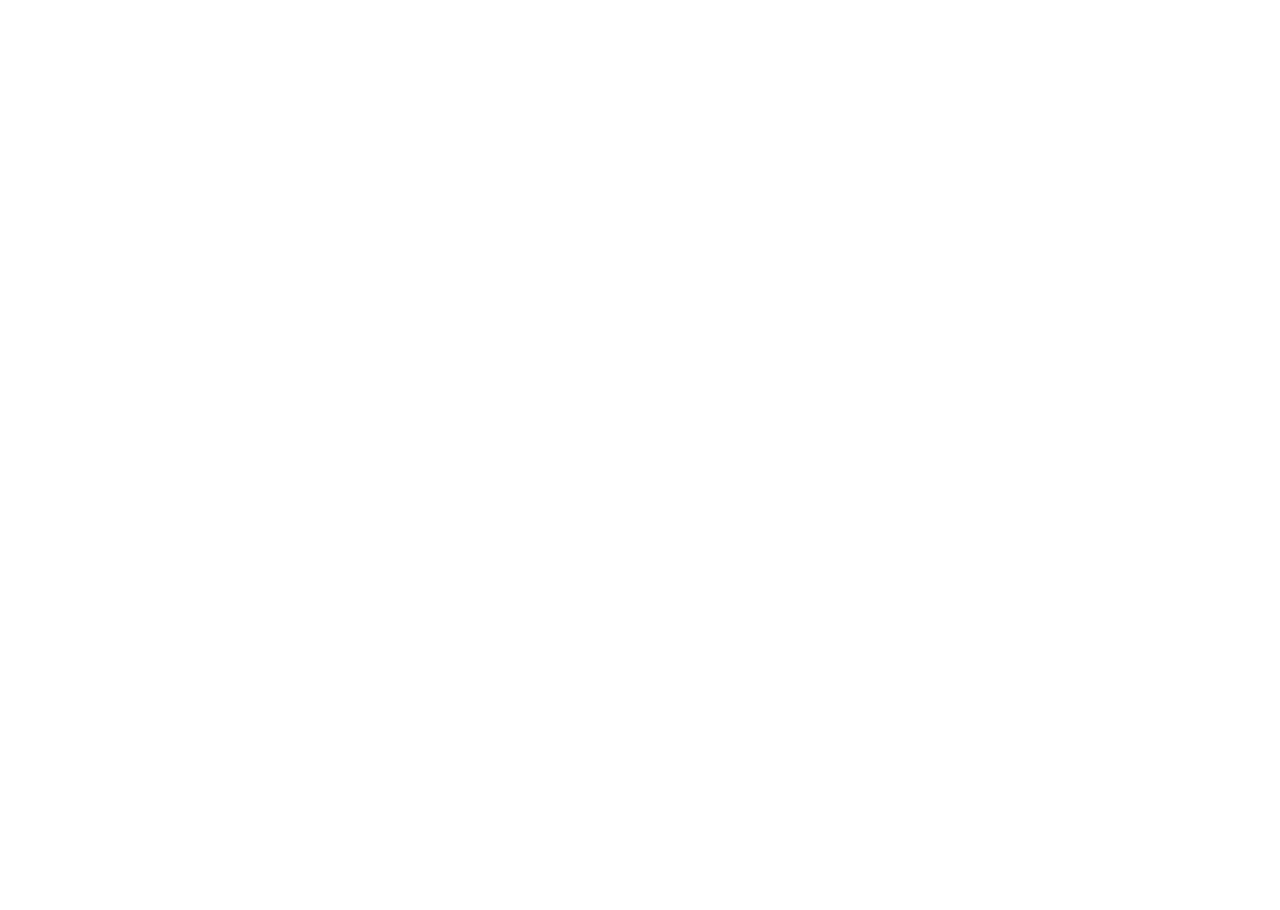
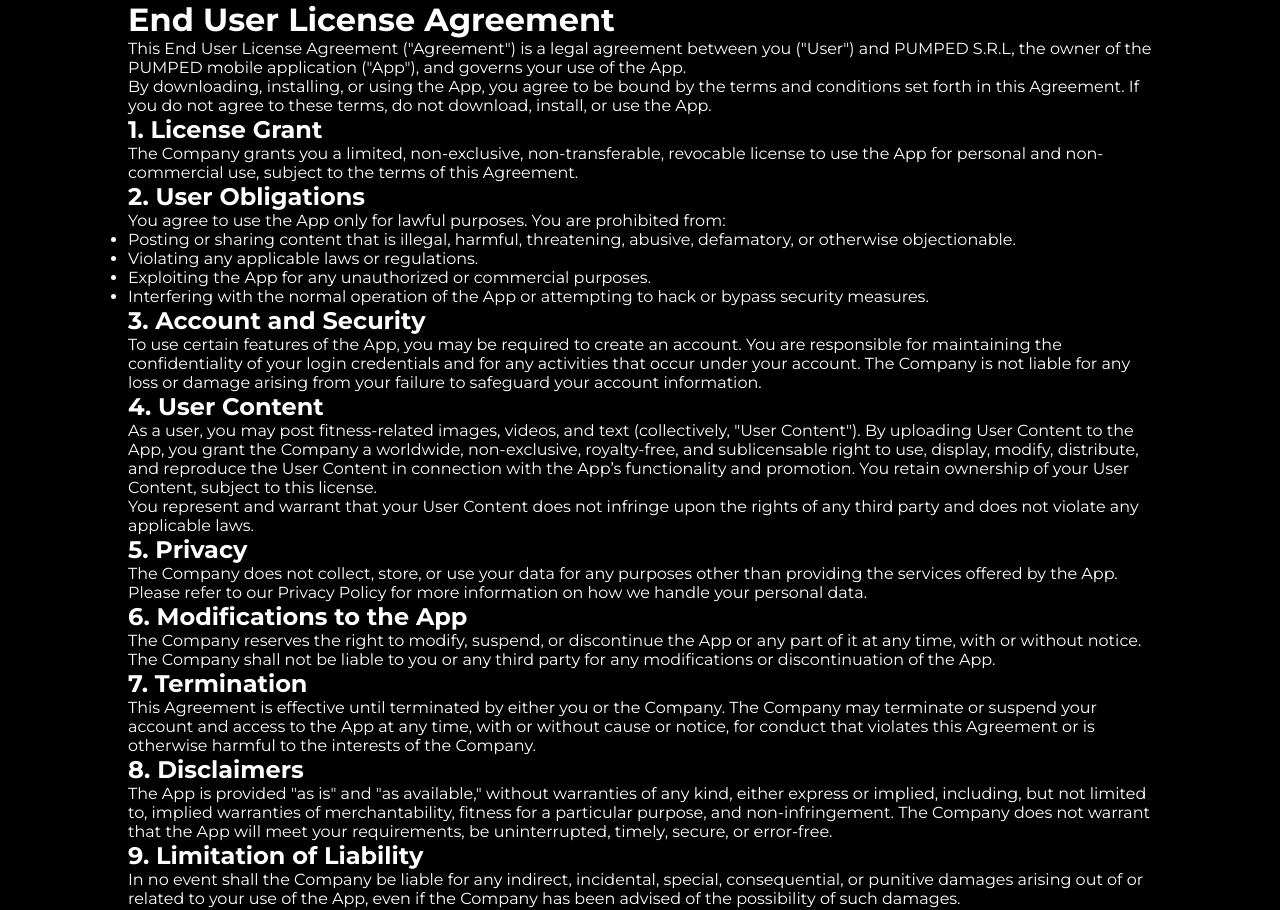
Before and after one commit to bnc1338/landingpagePUMPED, a React (Create React App) app: page /eula in a window 1280 px wide. Before the commit this address had no page. Shown: the top 910 px of the page. Before the commit the page ends 800 px from the top, so only its background shows below. Built offline with nearby package versions, Linux system fonts and the light colour scheme.

Commit message:
eula added

```diff
--- a/src/App.js
+++ b/src/App.js
@@ -12,6 +12,7 @@
 import DeleteAccountPage from './DeleteAccountPage';
 import PrivacyPolicy from './Sections/PrivacyPolicy/PrivacyPolicy';
 import { BrowserRouter as Router, Routes, Route } from 'react-router-dom';
+import Eula from './Sections/Eula/Eula.js';
 
 function App() {
   return (
@@ -20,10 +21,10 @@
       <Router>
         <Routes>
           <Route exact path="/" element={
-            <Container>
+            // <Container>
               <Countdown />
-              <Home />
-            </Container>
+              /* <Home />
+            </Container> */
 
             /*
             <AlertLine />
@@ -45,6 +46,9 @@
           <Route
             path="/privacy-policy"
             element={<PrivacyPolicy />} />
+          <Route
+          path='/eula'
+          element={<Eula/>} />
         </Routes>
       </Router>
 
--- /dev/null
+++ b/src/Sections/Eula/Eula.css
@@ -0,0 +1,11 @@
+.Eula{
+    background-color: black;
+    color: white;
+    display: flex;
+    justify-content: center;
+    min-height: 100vh;
+}
+.container{
+    background-color: black;
+    width: 80vw;
+}
--- /dev/null
+++ b/src/Sections/Eula/Eula.js
@@ -0,0 +1,60 @@
+import React from 'react';
+import "./Eula.css";
+const Eula = () => {
+  return (
+    <div className='Eula'>
+    <div className='container'>
+    <h1>End User License Agreement</h1>
+    <p>This End User License Agreement ("Agreement") is a legal agreement between you ("User") and PUMPED S.R.L, the owner of the PUMPED mobile application ("App"), and governs your use of the App.</p>
+    <p>By downloading, installing, or using the App, you agree to be bound by the terms and conditions set forth in this Agreement. If you do not agree to these terms, do not download, install, or use the App.</p>
+
+    <h2>1. License Grant</h2>
+    <p>The Company grants you a limited, non-exclusive, non-transferable, revocable license to use the App for personal and non-commercial use, subject to the terms of this Agreement.</p>
+
+    <h2>2. User Obligations</h2>
+    <p>You agree to use the App only for lawful purposes. You are prohibited from:</p>
+    <ul>
+        <li>Posting or sharing content that is illegal, harmful, threatening, abusive, defamatory, or otherwise objectionable.</li>
+        <li>Violating any applicable laws or regulations.</li>
+        <li>Exploiting the App for any unauthorized or commercial purposes.</li>
+        <li>Interfering with the normal operation of the App or attempting to hack or bypass security measures.</li>
+    </ul>
+
+    <h2>3. Account and Security</h2>
+    <p>To use certain features of the App, you may be required to create an account. You are responsible for maintaining the confidentiality of your login credentials and for any activities that occur under your account. The Company is not liable for any loss or damage arising from your failure to safeguard your account information.</p>
+
+    <h2>4. User Content</h2>
+    <p>As a user, you may post fitness-related images, videos, and text (collectively, "User Content"). By uploading User Content to the App, you grant the Company a worldwide, non-exclusive, royalty-free, and sublicensable right to use, display, modify, distribute, and reproduce the User Content in connection with the App’s functionality and promotion. You retain ownership of your User Content, subject to this license.</p>
+    <p>You represent and warrant that your User Content does not infringe upon the rights of any third party and does not violate any applicable laws.</p>
+
+    <h2>5. Privacy</h2>
+    <p>The Company does not collect, store, or use your data for any purposes other than providing the services offered by the App. Please refer to our Privacy Policy for more information on how we handle your personal data.</p>
+
+    <h2>6. Modifications to the App</h2>
+    <p>The Company reserves the right to modify, suspend, or discontinue the App or any part of it at any time, with or without notice. The Company shall not be liable to you or any third party for any modifications or discontinuation of the App.</p>
+
+    <h2>7. Termination</h2>
+    <p>This Agreement is effective until terminated by either you or the Company. The Company may terminate or suspend your account and access to the App at any time, with or without cause or notice, for conduct that violates this Agreement or is otherwise harmful to the interests of the Company.</p>
+
+    <h2>8. Disclaimers</h2>
+    <p>The App is provided "as is" and "as available," without warranties of any kind, either express or implied, including, but not limited to, implied warranties of merchantability, fitness for a particular purpose, and non-infringement. The Company does not warrant that the App will meet your requirements, be uninterrupted, timely, secure, or error-free.</p>
+
+    <h2>9. Limitation of Liability</h2>
+    <p>In no event shall the Company be liable for any indirect, incidental, special, consequential, or punitive damages arising out of or related to your use of the App, even if the Company has been advised of the possibility of such damages.</p>
+
+    <h2>10. Governing Law</h2>
+    <p>This Agreement shall be governed by and construed in accordance with the laws of [Your Country/State], without regard to its conflict of law principles.</p>
+
+    <h2>11. Changes to this Agreement</h2>
+    <p>The Company reserves the right to update or modify this Agreement at any time. You will be notified of any changes by the posting of the new Agreement within the App. Continued use of the App after any changes constitutes acceptance of the updated Agreement.</p>
+
+    <h2>12. Contact Information</h2>
+    <p>If you have any questions about this Agreement, please contact us at [Insert Contact Information].</p>
+
+    <p>By using the PUMPED application, you acknowledge that you have read, understood, and agree to be bound by this End User License Agreement.</p>
+    </div>
+    </div>
+  );
+};
+
+export default Eula;
--- a/src/index.js
+++ b/src/index.js
@@ -7,9 +7,6 @@
 import '@fontsource/montserrat'; // Defaults to weight 400.
 import '@fontsource/montserrat/400.css'; // Weight 400 with normal style.
 import '@fontsource/montserrat/700.css'; // Weight 700 with normal style.
-
-
-
 
 const root = ReactDOM.createRoot(document.getElementById('root'));
 root.render(
```
